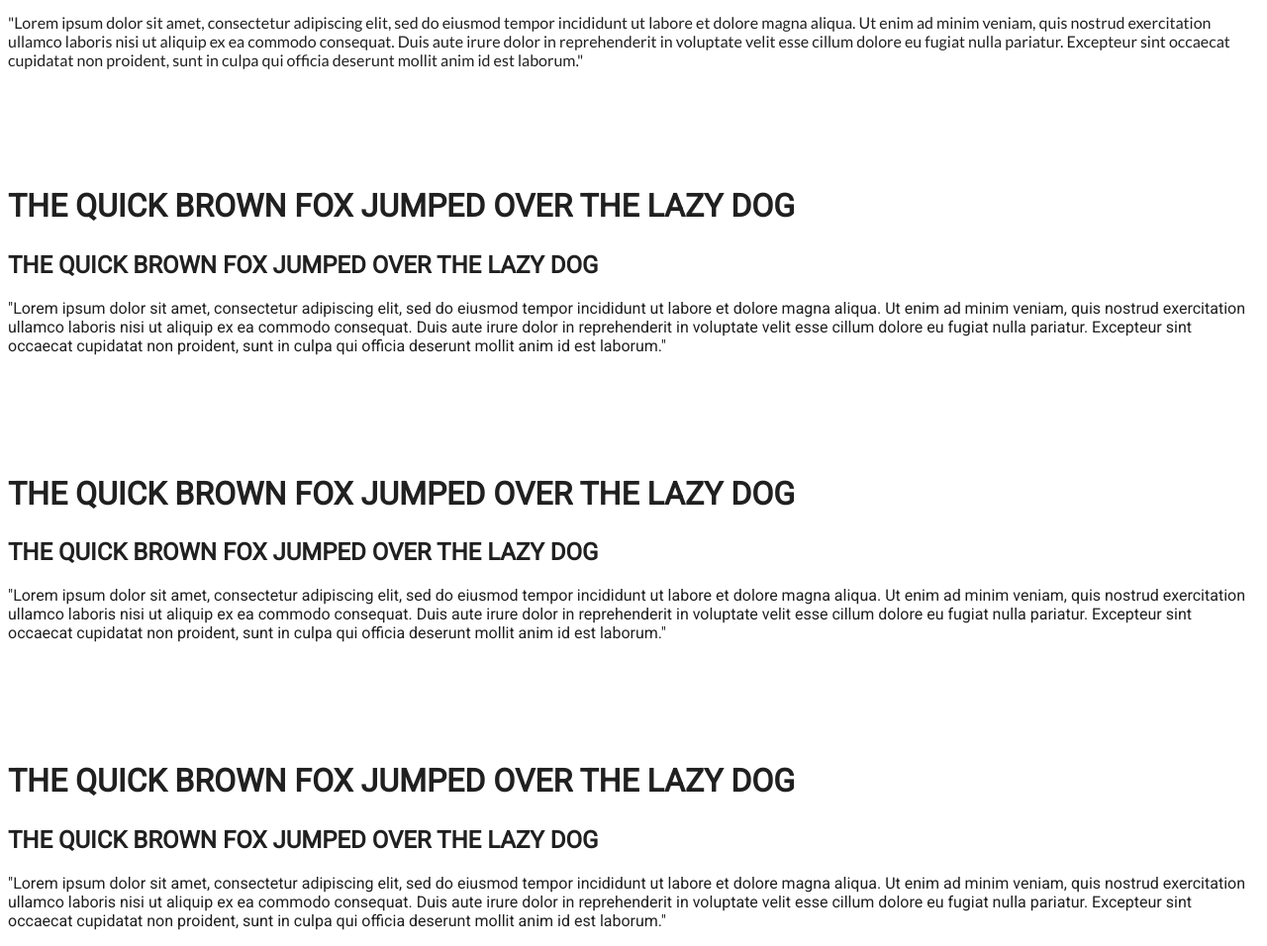
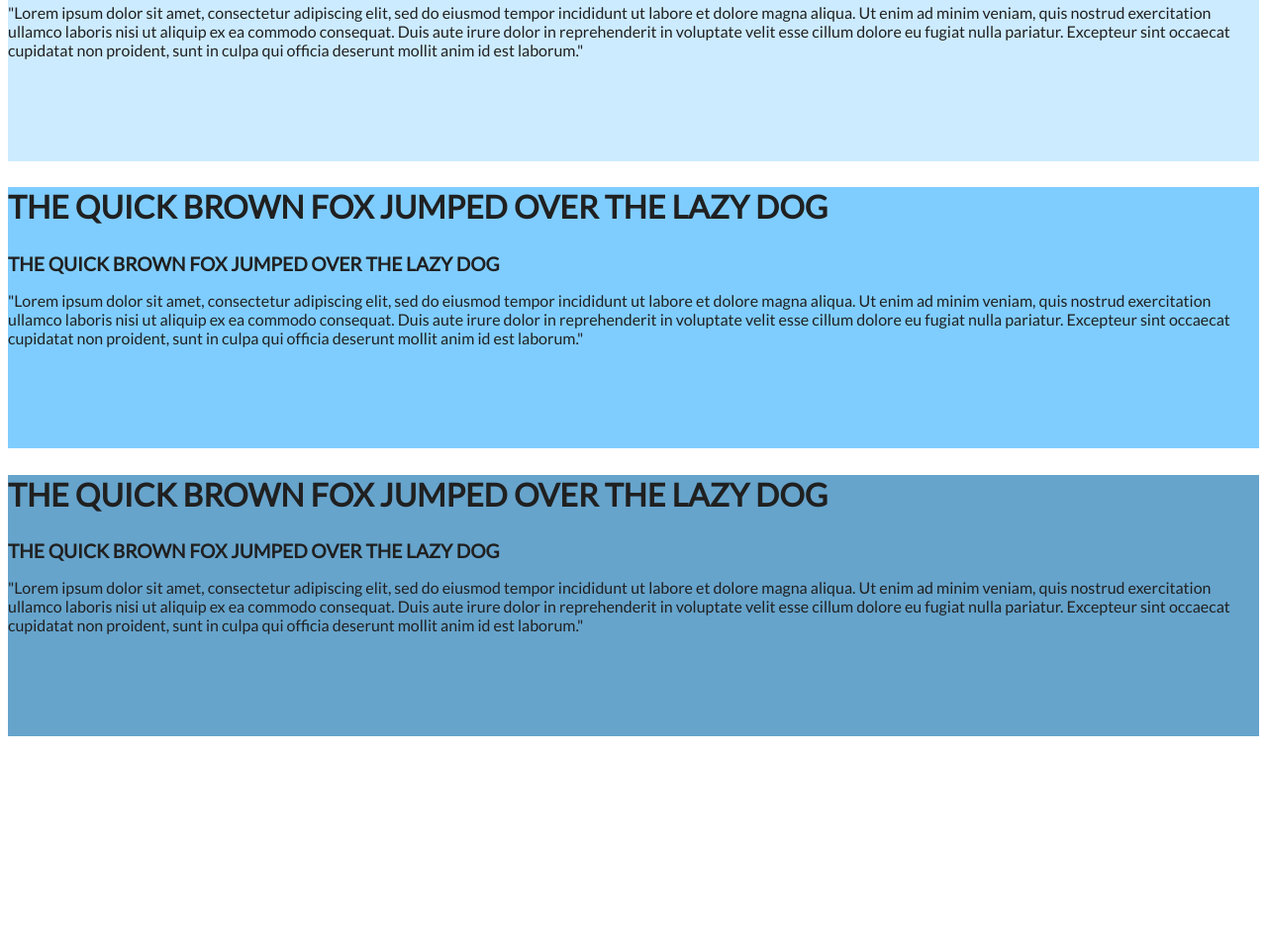
Before and after one commit to jasonb315/TEXTcompare, a plain HTML site: page index.html in a window 1280 px wide. Shown: the part 709-1665 px from the top of the page at 99% size. After the commit the page ends 1461 px from the top, so only its background shows below. Drawn offline with Linux system fonts and the light colour scheme; a web font is replaced by a local one.

Commit message:
color sections

```diff
--- a/css/style.css
+++ b/css/style.css
@@ -7,13 +7,29 @@ body {
 }
 
 /*
+
+ALT fonts:
+
 font-family: 'Lato', sans-serif;
 font-family: 'Ubuntu', sans-serif;
 font-family: 'PT Mono', monospace;
 font-family: 'IBM Plex Mono', monospace;
 font-family: 'Muli', sans-serif;
 font-family: 'Nunito', sans-serif;
-  font-family: 'Roboto', sans-serif;
+
+NEURESTHETIC BLUES
+
+#43545F logoshade dark
+#5A717F logoshade medium
+#657E8F logoshade light
+
+logoshade dark monochromatic set:
+#43545F lsdark
+#40667F navish
+#CCEBFF blue tint white
+#7FCDFF sky
+#66A4CC led paint
+
 */
 
 
@@ -22,11 +38,11 @@ h1{
 }
 /*  */
 h2{
-
+  font-size: 1.2em;
 }
 
 p {
-
+  font-size: 1em;
 }
 
 /* SECTION SECTION */
@@ -36,60 +52,38 @@ p {
 
 #section1{
   font-family: 'Lato', sans-serif;
-  /* font-family: 'Ubuntu', sans-serif; */
-  /* font-family: 'PT Mono', monospace; */
-  /* font-family: 'IBM Plex Mono', monospace; */
-  /* font-family: 'Muli', sans-serif; */
-  /* font-family: 'Nunito', sans-serif; */
+  background-color: #43545F;
+  color: white;
 }
 
 #section2{
   font-family: 'Lato', sans-serif;
-  /* font-family: 'Ubuntu', sans-serif; */
-  /* font-family: 'PT Mono', monospace; */
-  /* font-family: 'IBM Plex Mono', monospace; */
-  /* font-family: 'Muli', sans-serif; */
-  /* font-family: 'Nunito', sans-serif; */
+  background-color: #40667F;
+  color: black;
 }
 
 #section3{
   font-family: 'Lato', sans-serif;
-  /* font-family: 'Ubuntu', sans-serif; */
-  /* font-family: 'PT Mono', monospace; */
-  /* font-family: 'IBM Plex Mono', monospace; */
-  /* font-family: 'Muli', sans-serif; */
-  /* font-family: 'Nunito', sans-serif; */
+  background-color: #CCEBFF;
+  color: #202020;
 }
 
 #section4{
-  font-family: 'Roboto', sans-serif;
-  /* font-family: 'Lato', sans-serif; */
-  /* font-family: 'Ubuntu', sans-serif; */
-  /* font-family: 'PT Mono', monospace; */
-  /* font-family: 'IBM Plex Mono', monospace; */
-  /* font-family: 'Muli', sans-serif; */
-  /* font-family: 'Nunito', sans-serif; */
+  font-family: 'Lato', sans-serif;
+  background-color: #7FCDFF;
+  color: #202020;
 }
 
 #section5{
-  font-family: 'Roboto', sans-serif;
-  /* font-family: 'Lato', sans-serif; */
-  /* font-family: 'Ubuntu', sans-serif; */
-  /* font-family: 'PT Mono', monospace; */
-  /* font-family: 'IBM Plex Mono', monospace; */
-  /* font-family: 'Muli', sans-serif; */
-  /* font-family: 'Nunito', sans-serif; */
+  font-family: 'Lato', sans-serif;
+  background-color: #66A4CC;
+  color: #202020;
 }
 
-#section6{
-  font-family: 'Roboto', sans-serif;
-  /* font-family: 'Lato', sans-serif; */
-  /* font-family: 'Ubuntu', sans-serif; */
-  /* font-family: 'PT Mono', monospace; */
-  /* font-family: 'IBM Plex Mono', monospace; */
-  /* font-family: 'Muli', sans-serif; */
-  /* font-family: 'Nunito', sans-serif; */
-}
+/* #section6{
+  font-family: 'Lato', sans-serif;
+
+} */
 
 /* MAIN HEADERS */
 #tH1{
@@ -104,7 +98,7 @@ p {
 
 }
 
-#tH4{
+/* #tH4{
 
 }
 
@@ -114,7 +108,7 @@ p {
 
 #tH6{
 
-}
+} */
 
 /* SUB HEADERS */
 #th1{
@@ -129,7 +123,7 @@ p {
 
 }
 
-#th4{
+/* #th4{
 
 }
 
@@ -139,4 +133,4 @@ p {
 
 #th6{
 
-}
+} */
--- a/index.html
+++ b/index.html
@@ -4,7 +4,6 @@
     <title>Font Pairs</title>
 
     <link href="https://fonts.googleapis.com/css?family=IBM+Plex+Mono|Lato|Muli|Nunito|PT+Mono|Ubuntu" rel="stylesheet">
-    <link href="https://fonts.googleapis.com/css?family=Roboto" rel="stylesheet">
 
     <link rel="stylesheet" href="css/reset.css">
     <link rel="stylesheet" href="css/style.css">
@@ -44,11 +43,11 @@
       <p id="body5">"Lorem ipsum dolor sit amet, consectetur adipiscing elit, sed do eiusmod tempor incididunt ut labore et dolore magna aliqua. Ut enim ad minim veniam, quis nostrud exercitation ullamco laboris nisi ut aliquip ex ea commodo consequat. Duis aute irure dolor in reprehenderit in voluptate velit esse cillum dolore eu fugiat nulla pariatur. Excepteur sint occaecat cupidatat non proident, sunt in culpa qui officia deserunt mollit anim id est laborum."</p>
     </section>
 
-    <section  class="S" id="section6">
+    <!-- <section  class="S" id="section6">
     <h1 id="tH6">THE QUICK BROWN FOX JUMPED OVER THE LAZY DOG</h1>
     <h2 id="th6">THE QUICK BROWN FOX JUMPED OVER THE LAZY DOG</h1>
       <p id="body6">"Lorem ipsum dolor sit amet, consectetur adipiscing elit, sed do eiusmod tempor incididunt ut labore et dolore magna aliqua. Ut enim ad minim veniam, quis nostrud exercitation ullamco laboris nisi ut aliquip ex ea commodo consequat. Duis aute irure dolor in reprehenderit in voluptate velit esse cillum dolore eu fugiat nulla pariatur. Excepteur sint occaecat cupidatat non proident, sunt in culpa qui officia deserunt mollit anim id est laborum."</p>
-    </section>
+    </section> -->
 
   </Body>
 
```
